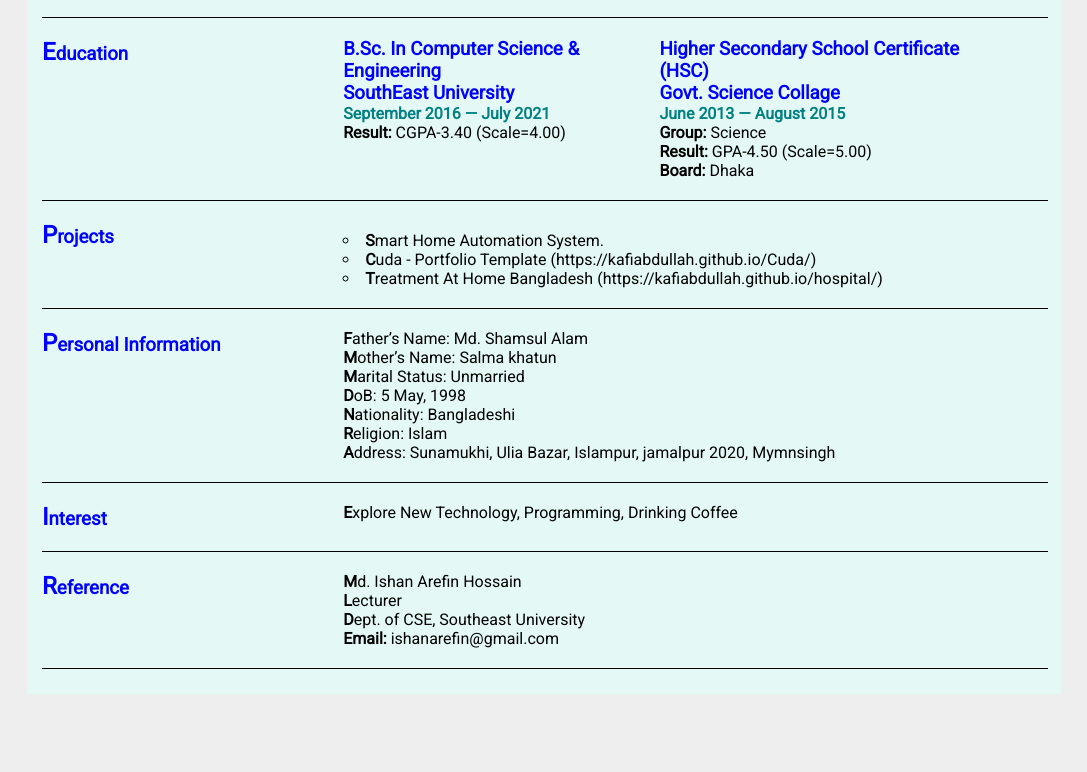
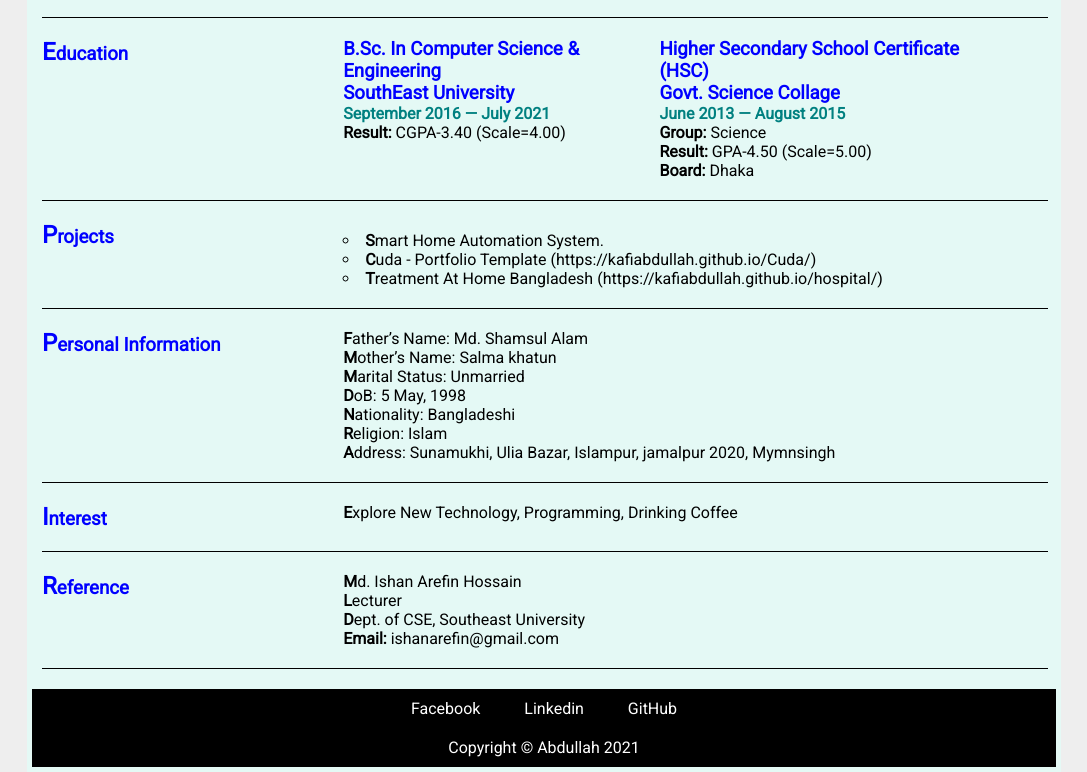
Before and after one commit to kafiabdullah/myCV, a plain HTML site: page index.html in a window 1280 px wide. Shown: the part 911-1683 px from the top of the page, without its empty margins (96-1183 px from the left). Before the commit the page ends 1605 px from the top, so only its background shows below. Drawn offline with Linux system fonts and the light colour scheme.

Commit message:
design footer section and complete the project

```diff
--- a/css/style.css
+++ b/css/style.css
@@ -154,3 +154,37 @@ main {
   /* -------------------------------------
         EDUCATION END
 ---------------------------------------*/
+
+
+  /* -------------------------------------
+        Footer START
+---------------------------------------*/
+.bottom-container{
+    background-color: black;
+    text-align: center;
+    padding: 10px;
+}
+.bottom-container a{
+    text-decoration: none;
+    color: white;
+
+    margin: 20px;
+
+}
+.bottom-container p{
+    color: white;
+    margin-top: 20px;
+}
+.bottom-container a:hover{
+    background-color: #11999e;
+    color: black;
+    padding: 10px 10px;
+    border-radius: 10px;
+    margin: 10px;
+    font-weight: bold;
+}
+
+
+  /* -------------------------------------
+        Footer END
+---------------------------------------*/
--- a/index.html
+++ b/index.html
@@ -280,7 +280,12 @@
         <hr class="common-hr" />
       </main>
 
-      <footer></footer>
+      <footer class="bottom-container">
+          <a href="https://www.facebook.com/abdullah.27">Facebook</a>
+          <a href="https://www.linkedin.com/in/md-abdullah-b344ab137/">Linkedin</a>
+          <a href="https://github.com/kafiabdullah">GitHub</a>
+          <p>Copyright &copy; Abdullah 2021</p>
+      </footer>
     </div>
 
     <!-- Container Div END -->
```
